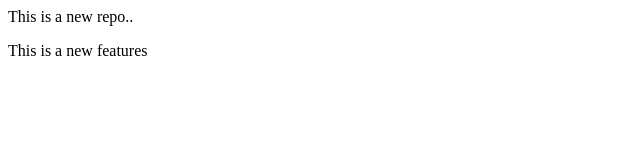
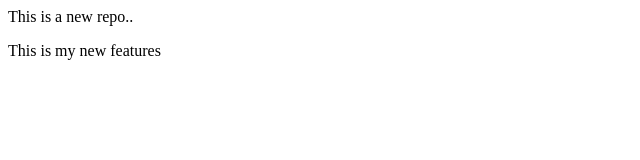
Before and after one commit to Abhishek8454/localrepo, a plain HTML site: page index.html in a window 1280 px wide. Shown: the full height of the page, 0-640 px from the left. Drawn offline with Linux system fonts and the light colour scheme.

Commit message:
Add new features

```diff
--- a/index.html
+++ b/index.html
@@ -1,2 +1,2 @@
 <p>This is a new repo..</p>
-<p>This is a new features</p>
+<p> This is my new features</p>
```
